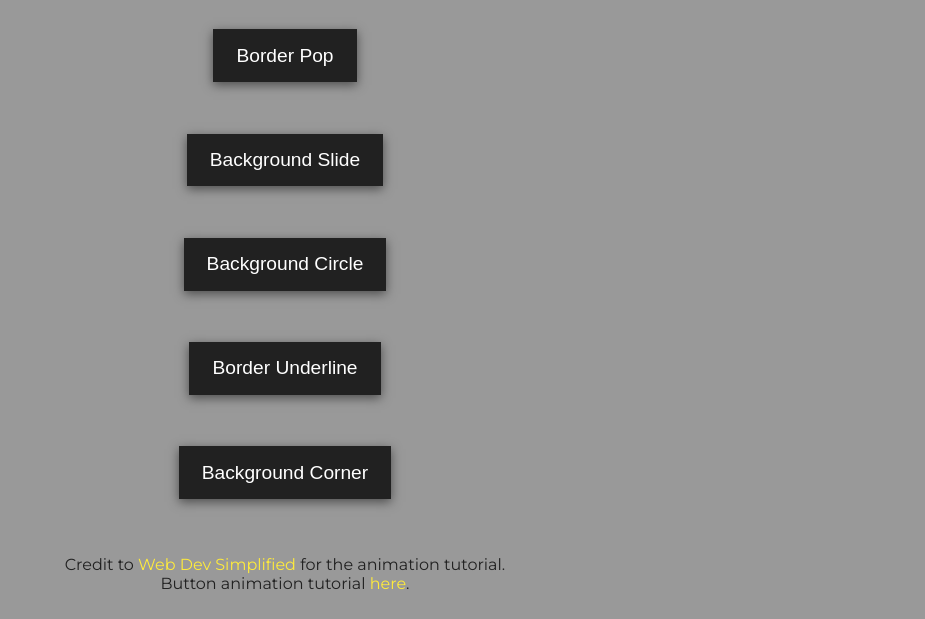
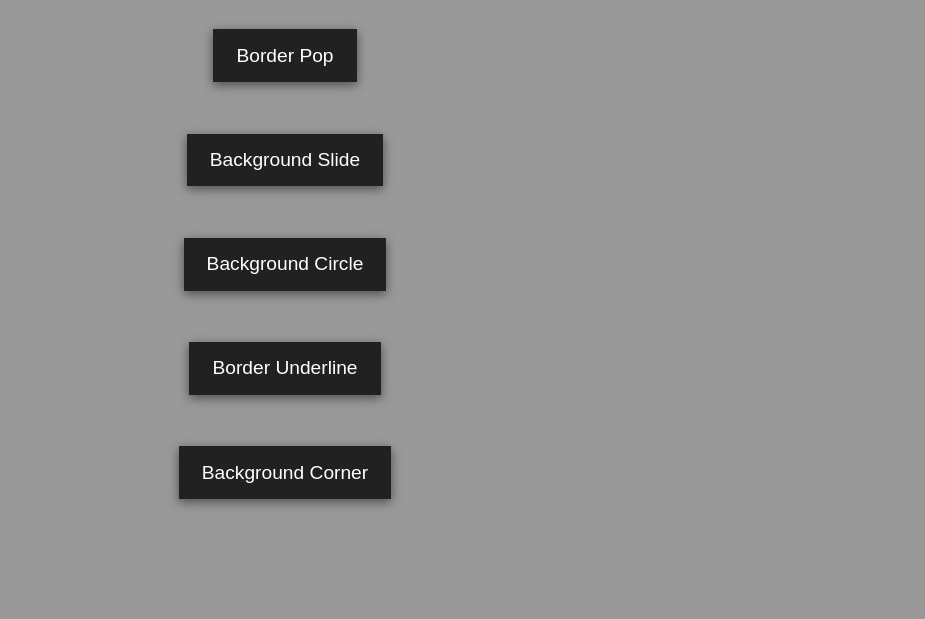
Before and after one commit to davinaleong/proj-button-animations, a plain HTML site: page index.html in a window 1280 px wide. Shown: the part 181-800 px from the top of the page, without its empty margins (355-1280 px from the left). Drawn offline with Linux system fonts and the light colour scheme.

Commit message:
Removed footer

```diff
--- a/index.html
+++ b/index.html
@@ -24,9 +24,6 @@
         <i class="fab fa-github"></i>
     </a>
 
-    <footer>
-        <p>Credit to <a href="https://www.youtube.com/channel/UCFbNIlppjAuEX4znoulh0Cw" target="_blank">Web Dev Simplified</a> for the animation tutorial.</p>
-        <p>Button animation tutorial <a href="https://www.youtube.com/watch?v=cH0TC9gWiAg" target="_blank">here</a>.</p>
-    </footer>
+
 </body>
 </html>
```
